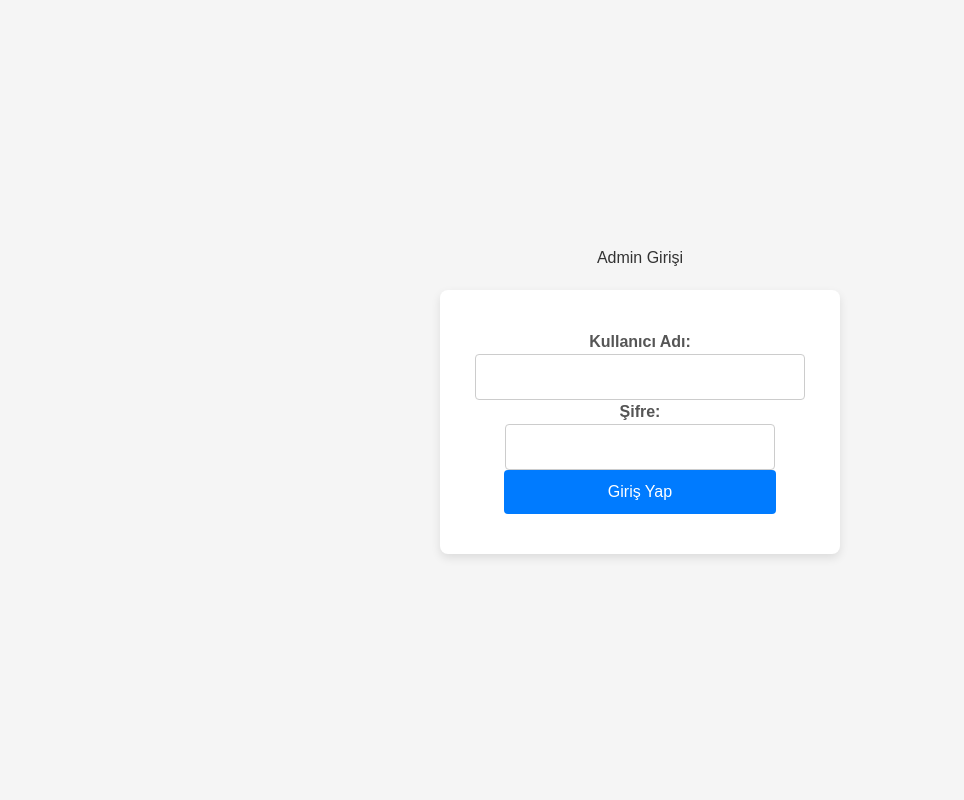
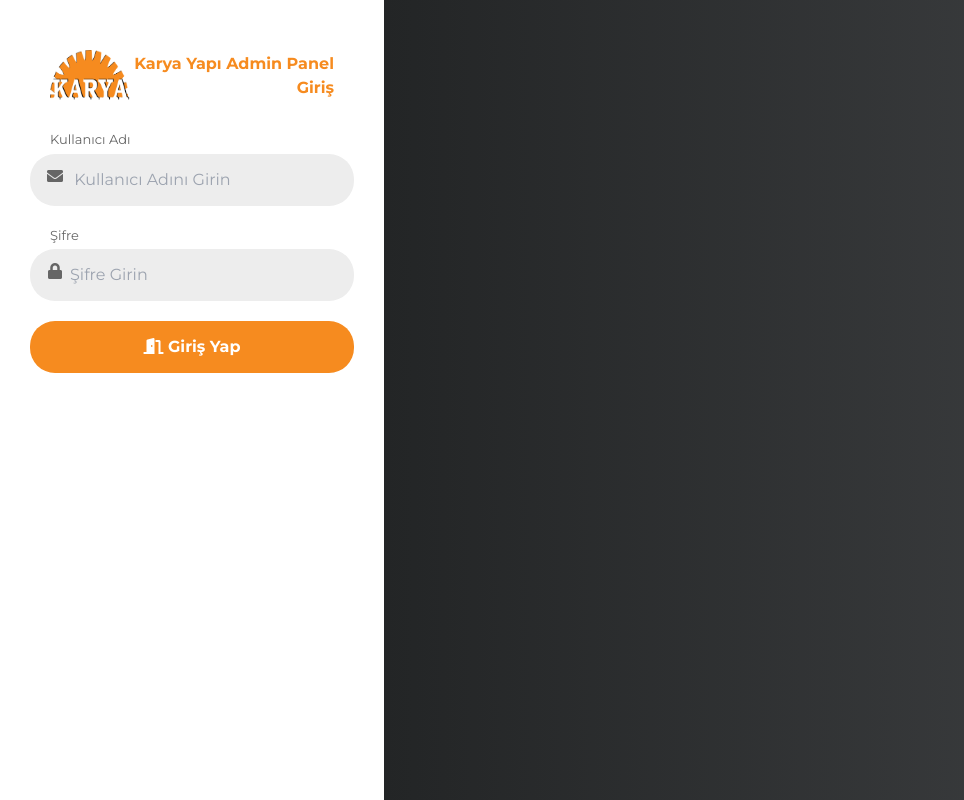
Before and after one commit to serhattomak/karya-1, a React (Create React App) app: page /login in a window 1280 px wide. Shown: the whole page, without its empty margins (0-964 px from the left). Built offline with nearby package versions, Linux system fonts and the light colour scheme.

Commit message:
login design

```diff
--- a/src/admin/pages/Login/Login.css
+++ b/src/admin/pages/Login/Login.css
@@ -1,95 +1,165 @@
-/* Login.css */
-
-.login-container {
+#login-page {
   display: flex;
-  flex-direction: column;
-  align-items: center;
-  justify-content: center;
+  height: 100%;
+}
+.notice {
+  font-size: 13px;
+  text-align: center;
+  color: #666;
+}
+.login {
+  width: 30%;
   height: 100vh;
-  background-color: #f5f5f5; /* Açık gri arka plan rengi */
-  font-family: Arial, sans-serif;
+  background: #fff;
+  padding: 70px;
 }
 
-h2 {
-  margin-bottom: 20px;
-  color: #333; /* Başlık rengi */
+.logo {
+  width: 80px;
+  height: 50px;
 }
 
-.form {
-  background-color: #ffffff; /* Beyaz arka plan rengi */
-  padding: 40px 30px; /* İç boşluk */
-  border-radius: 8px; /* Kenarları yuvarlatılmış */
-  box-shadow: 0 4px 10px rgba(0, 0, 0, 0.1); /* Hafif gölge efekti */
-  width: 100%; /* Form genişliği */
-  max-width: 400px; /* Maksimum genişlik */
+.login-title {
+  text-align: right;
+  font-weight: 700;
+  color: #f68b1f;
+  align-items: end;
+  justify-content: center;
+  display: flex;
+}
+.login-header {
+  display: flex;
+  flex-direction: row;
+  justify-content: space-between;
+  max-width: 100%;
+  padding: 20px;
+}
+.form-login {
+  display: flex;
+  flex-wrap: wrap;
+  align-items: center;
+  align-content: center;
+}
+.form-login label {
+  text-align: left;
+  font-size: 13px;
+  margin-top: 10px;
+  margin-left: 20px;
+  display: block;
+  color: #666;
+}
+.input-username,
+.input-password {
+  width: 100%;
+  background: #ededed;
+  border-radius: 25px;
+  margin: 4px 0 10px 0;
+  padding: 10px;
+  display: flex;
+}
+.icon {
+  padding: 4px;
+  color: #666;
+  min-width: 30px;
+  text-align: center;
+}
+input[type="text"],
+input[type="password"] {
+  width: 100%;
+  border: 0;
+  background: none;
+  font-size: 16px;
+  padding: 4px 0;
+  outline: none;
+}
+button[type="submit"] {
+  width: 100%;
+  border: 0;
+  border-radius: 25px;
+  padding: 14px;
+  background: #f68b1f;
+  color: #fff;
+  display: inline-block;
+  cursor: pointer;
+  font-size: 16px;
+  font-weight: bold;
+  margin-top: 10px;
+  transition: ease all 0.3s;
+}
+button[type="submit"]:hover {
+  opacity: 0.9;
+}
+.background {
+  width: 70%;
+  padding: 40px;
+  height: 100vh;
+  background-color: #fad961;
+  background-image: linear-gradient(90deg, #232526 0%,  #414345 100%);
 
-  display: flex; /* Flexbox kullan */
-  flex-direction: column; /* Dikey yönde hizalama */
-  align-items: center; /* Elemanları ortala */
+  display: flex;
+  flex-wrap: wrap;
+  align-items: flex-end;
+  justify-content: flex-end;
+  align-content: center;
+  flex-direction: row;
 }
 
-.label {
-  margin-bottom: 5px;
-  color: #555; /* Açık gri renk */
-  font-weight: bold; /* Kalın yazı */
+.background p {
+  max-width: 650px;
+  color: #1a1a1a;
+  font-size: 15px;
+  text-align: right;
+  padding: 0;
+  margin: 15px 0 0 0;
 }
 
-.input {
-  width: 100%; /* Genişliği %100 yapın */
-  padding: 10px; /* İç boşluk */
-  border: 1px solid #ccc; /* Açık gri kenar */
-  border-radius: 4px; /* Kenar yuvarlama */
-  font-size: 16px; /* Yazı boyutu */
-  box-sizing: border-box; /* Kenar boşluklarını hesaba kat */
+@media screen and (max-width: 550px) {
+  .login {
+    width: 90%;
+    padding: 30px;
   }
 
-.input:focus {
-  border-color: #007bff; /* Mavi kenar rengi */
-  outline: none; /* Odak sırasında kenarlık görünümünü kaldır */
+  .background {
+    width: 10%;
   }
 
-button {
-  background-color: #007bff; /* Mavi arka plan */
-  color: white; /* Beyaz yazı */
-  border: none; /* Kenarlık yok */
-  padding: 10px; /* İç boşluk */
-  border-radius: 4px; /* Kenar yuvarlama */
-  cursor: pointer; /* İmleci göster */
-  font-size: 16px; /* Yazı boyutu */
-  transition: background-color 0.3s ease; /* Geçiş efekti */
-  width: 80%; /* Butonu form genişliğine göre ayarlayın */
+  .form-login label {
+    font-size: 8px;
   }
 
-button:hover {
-  background-color: #0056b3; /* Hover efekti */
+  input[type="text"],
+  input[type="password"] {
+    font-size: 12px;
   }
 
-/* Mobil cihazlar için daha küçük düzenlemeler */
-@media (max-width: 768px) {
-  .form {
-    padding: 20px; /* Formun iç boşluğunu azaltın */
-    width: 90%; /* Formun genişliğini %90 yapın */
+  .login-title {
+    font-size: 12px;
   }
 
-  h2 {
-    font-size: 24px; /* Başlık boyutunu ayarlayın */
-  }
-
-  .input,
-  button {
-    font-size: 16px; /* Giriş ve buton boyutunu ayarlayın */
-    padding: 12px; /* İç boşluk ayarları */
+  .logo {
+    width: 60px;
+    height: 30px;
   }
 }
 
-@media (max-width: 480px) {
-  h2 {
-    font-size: 20px; /* Mobilde başlık boyutunu daha da küçültün */
+@media screen and (min-width: 551px) and (max-width: 920px) {
+  .login {
+    width: 60%;
+    padding: 30px;
   }
 
-  .input,
-  button {
-    font-size: 14px; /* Giriş ve buton boyutunu küçültün */
-    padding: 10px; /* İç boşluk ayarları */
+  .background {
+    width: 40%;
   }
 }
+
+@media screen and (min-width: 921px) {
+  .login {
+    width: 30%;
+    padding: 30px;
+  }
+
+  .background {
+    width: 70%;
+  }
+}
--- a/src/admin/pages/Login/Login.js
+++ b/src/admin/pages/Login/Login.js
@@ -1,6 +1,7 @@
 import React, { useState } from "react";
 import { useNavigate } from "react-router-dom";
 import "./Login.css";
+import logo from "./KaryaLogo.png"; // Logoyu import edin
 
 const Login = ({ setIsAuthenticated }) => {
   const [username, setUsername] = useState("");
@@ -16,31 +17,42 @@ const Login = ({ setIsAuthenticated }) => {
   };
 
   return (
-    <div className="login-container">
-      <h2>Admin Girişi</h2>
-      <form className="form" onSubmit={handleLogin}>
-        <div>
-          <label className="label">Kullanıcı Adı:</label>
+    <div id="login-page">
+      <div className="login">
+        <div className="login-header">  <img src={logo} alt="Logo" className="logo" />
+        <h2 className="login-title"> Karya Yapı Admin Panel Giriş</h2></div>
+
+
+        <form className="form-login" onSubmit={handleLogin}>
+          <label htmlFor="email">Kullanıcı Adı</label>
+          <div className="input-username">
+            <i class="fas fa-envelope icon"></i>
             <input
-            className="input"
               type="text"
               value={username}
+              placeholder=" Kullanıcı Adını Girin "
               onChange={(e) => setUsername(e.target.value)}
               required
             />
           </div>
-        <div>
-          <label className="label">Şifre:</label>
+          <label htmlFor="password">Şifre</label>
+          <div className="input-password">
+            <i className="fas fa-lock icon" />
             <input
-            className="input"
               type="password"
-            value={password}
+              name="password"
+              placeholder="Şifre Girin"
               onChange={(e) => setPassword(e.target.value)}
               required
             />
           </div>
-        <button type="submit">Giriş Yap</button>
+
+          <button type="submit">
+            <i className="fas fa-door-open" /> Giriş Yap
+          </button>
         </form>
+      </div>
+      <div className="background"></div>
     </div>
   );
 };
```
Also changed, not shown: src/admin/pages/Login/KaryaLogo.png (added). Lines whose indentation alone changed are shown as unchanged.
